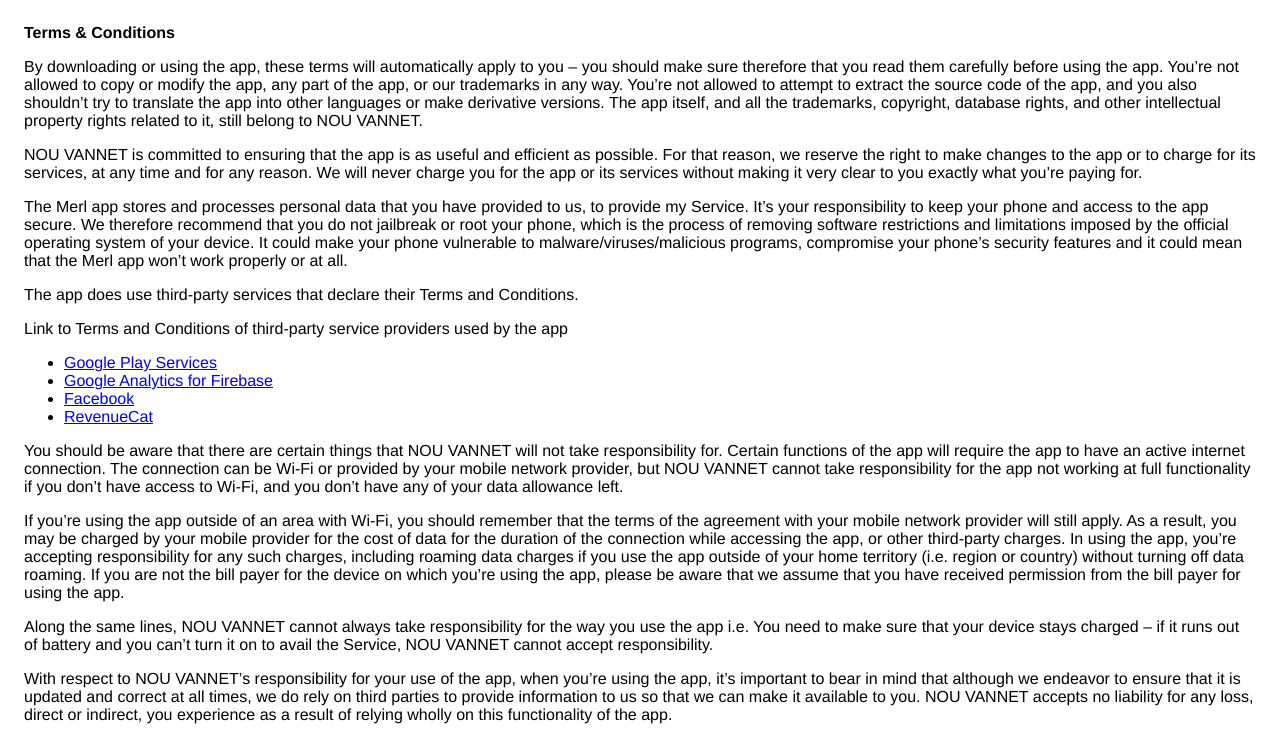
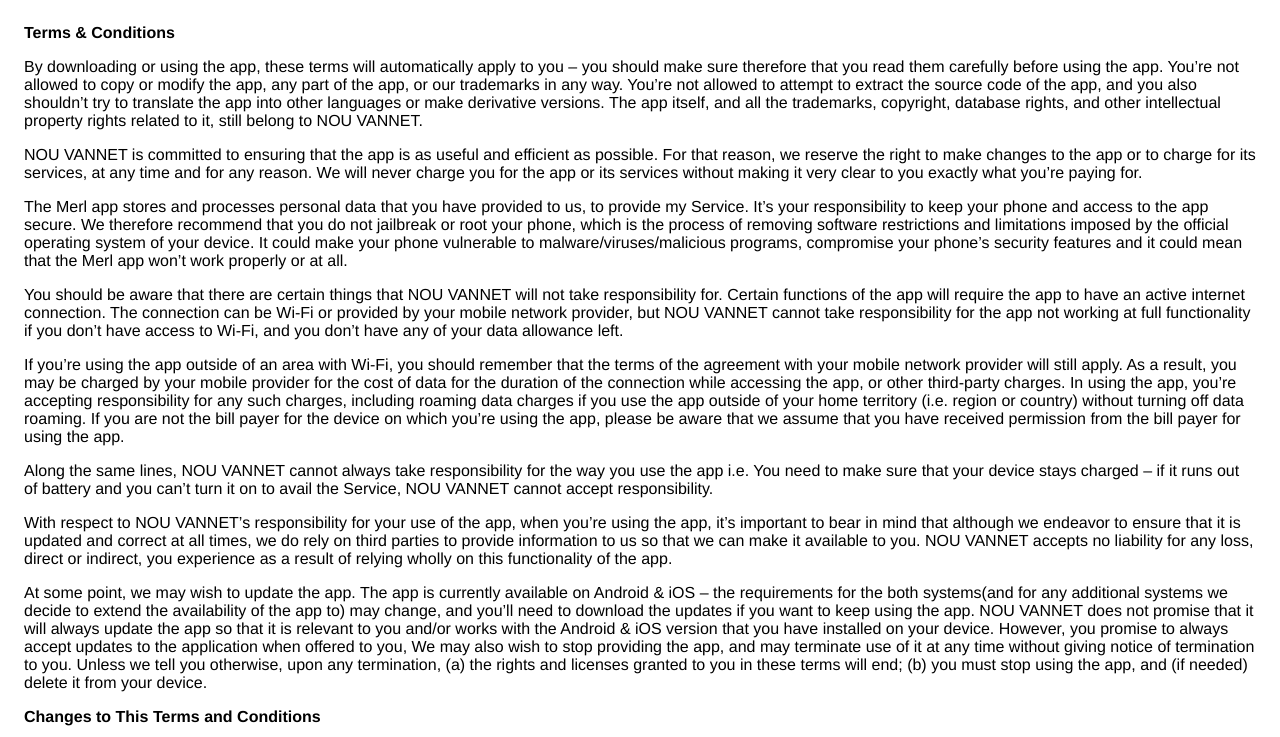
Before and after one commit to NOU-VANNET/NOU-VANNET.github.io, a plain HTML site: page app/merl/terms-and-conditions.html in a window 1280 px wide. Shown: the top 737 px of the page. Drawn offline with Linux system fonts and the light colour scheme.

Commit message:
Update terms-and-conditions.html

```diff
--- a/app/merl/terms-and-conditions.html
+++ b/app/merl/terms-and-conditions.html
@@ -36,13 +36,7 @@
                   phone vulnerable to malware/viruses/malicious programs,
                   compromise your phone’s security features and it could mean
                   that the Merl app won’t work properly or at all.
-                </p> <div><p>
-                    The app does use third-party services that declare their
-                    Terms and Conditions.
-                  </p> <p>
-                    Link to Terms and Conditions of third-party service
-                    providers used by the app
-                  </p> <ul><li><a href="https://policies.google.com/terms" target="_blank" rel="noopener noreferrer">Google Play Services</a></li><!----><li><a href="https://firebase.google.com/terms/analytics" target="_blank" rel="noopener noreferrer">Google Analytics for Firebase</a></li><!----><li><a href="https://www.facebook.com/legal/terms/plain_text_terms" target="_blank" rel="noopener noreferrer">Facebook</a></li><!----><!----><!----><!----><!----><!----><!----><!----><!----><!----><!----><!----><!----><!----><!----><!----><!----><!----><!----><!----><!----><!----><li><a href="https://www.revenuecat.com/terms" target="_blank" rel="noopener noreferrer">RevenueCat</a></li></ul></div> <p>
+                </p> <p>
                   You should be aware that there are certain things that
                   NOU VANNET will not take responsibility for. Certain
                   functions of the app will require the app to have an active
```
